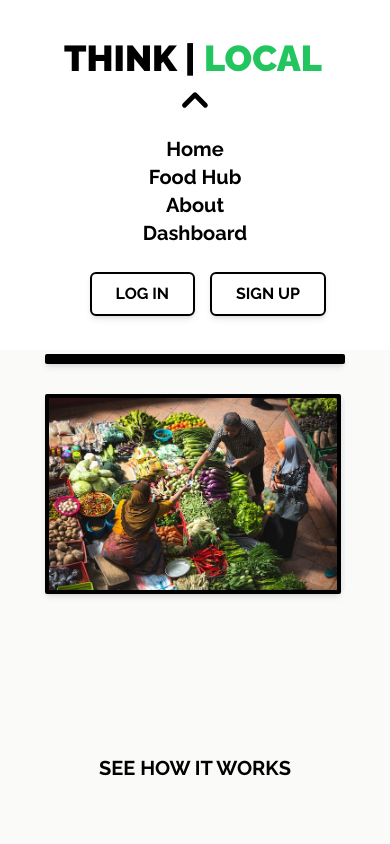
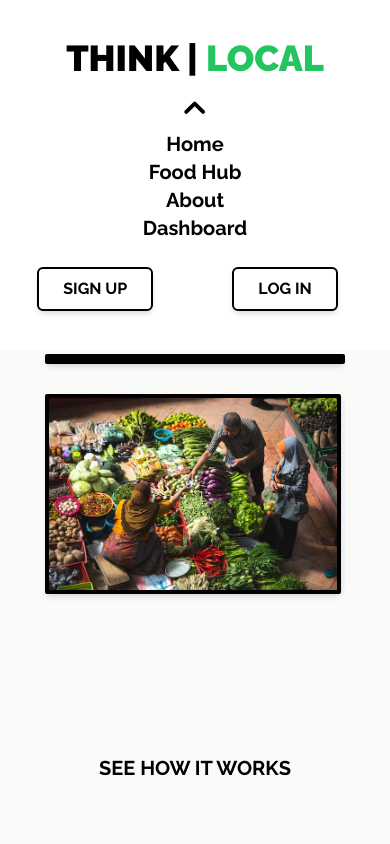
Before and after one commit to lgorvin/localfoods, a React (Vite) app: page / in a window 390 px wide. Both pictures are taken after a click on the icon 195 px from the left and 95 px from the top of the page. Shown: the top 844 px of the page. Built offline with nearby package versions, Linux system fonts and the light colour scheme; no server answers.

Commit message:
navbar changes

```diff
--- a/src/components/NavBar.tsx
+++ b/src/components/NavBar.tsx
@@ -45,7 +45,7 @@ const NavBar = () => {
       <div className="w-screen  h-[75px] pb-[150px] mt-[-40px] bg-white  shadow-md">
         {/* <img className="mt-[85px] mx-[90px] scale-90" src={logo} alt="" /> */}
         <Link to="/">
-          <h1 className="ml-16 font-bold text-6xl ">
+          <h1 className="lg:ml-16 text-center lg:text-left font-bold text-6xl ">
             <span className="text-4xl font-black">
               <br />
               THINK | <span className=" text-green-500">LOCAL</span>
@@ -78,29 +78,35 @@ const NavBar = () => {
         {!dropDown && (
           <>
             {!tailwindLg && (
-              <>
+              <div className="flex justify-center">
                 <svg
                   onClick={handleDropDown}
-                  className="scale-[0.15] mt-[-180px]"
+                  className="scale-[0.15] mr-[4px] mt-[-180px] relative"
                   xmlns="http://www.w3.org/2000/svg"
                   viewBox="0 0 24 24"
                 >
                   <path d="M17,9.17a1,1,0,0,0-1.41,0L12,12.71,8.46,9.17a1,1,0,0,0-1.41,0,1,1,0,0,0,0,1.42l4.24,4.24a1,1,0,0,0,1.42,0L17,10.59A1,1,0,0,0,17,9.17Z" />
                 </svg>
-              </>
+              </div>
             )}
           </>
         )}
+        {!tailwindLg && (
+          <>
             {dropDown && (
-          <div className="bg-white absolute z-30 h-[270px] w-screen animate__animated animate__zoomIn ">
-            <ul className="text-center mt-[30px] ">
+              <div className="bg-white absolute z-30 h-[270px] w-screen flex justify-center animate__animated animate__zoomIn ">
+                <ul className="text-center mt-[170px] ">
                   <li
                     onClick={handleDropDown}
                     className=" duration-300 cursor-pointer"
                   >
                     <svg
                       onClick={handleDropDown}
-                  className="scale-[0.15] mt-[-205px] mb-[-160px] rotate-180"
+                      className={
+                        user
+                          ? "scale-[0.25] mt-[-235px] mb-[-60px] rotate-180"
+                          : "scale-[0.15] mt-[-300px] mb-[-135px] rotate-180"
+                      }
                       xmlns="http://www.w3.org/2000/svg"
                       viewBox="0 0 24 24"
                     >
@@ -127,21 +133,36 @@ const NavBar = () => {
                     <Link to="/dashboard">Dashboard</Link>
                   </li>
                   {!user && (
-                <button className="bg-white rounded-md shadow-md border-2 font-semibold border-black px-6 py-2 float-right mt-[25px] mr-[64px] hover:bg-green-500 active:scale-95 hover:text-white duration-500">
+                    <button className="bg-white rounded-md shadow-md border-2 font-semibold border-black px-6 py-2  mt-[25px] mr-[64px] hover:bg-green-500 active:scale-95 hover:text-white duration-500">
                       <h1 className=" font-bold inline">
                         <Link to="/signup">SIGN UP</Link>
                       </h1>
                     </button>
                   )}
                   {!user && (
-                <button className="bg-white rounded-md shadow-md border-2 font-semibold border-black px-6 py-2 float-right mt-[25px] mx-[15px] hover:bg-green-500 active:scale-95 hover:text-white duration-500">
+                    <button className="bg-white rounded-md shadow-md border-2 font-semibold border-black px-6 py-2  mt-[25px] mx-[15px] hover:bg-green-500 active:scale-95 hover:text-white duration-500">
                       <h1 className=" font-bold inline">
                         <Link to="/login">LOG IN</Link>
                       </h1>
                     </button>
                   )}
+                  {user && (
+                    <div className=" mt-[10px]">
+                      <h1 className="text-black text-3xl">
+                        <Link to="/dashboard">{name}</Link>
+                      </h1>
+                      <h1
+                        className="cursor-pointer hover:text-xl duration-300"
+                        onClick={logout}
+                      >
+                        Log Out?
+                      </h1>
+                    </div>
+                  )}
                 </ul>
               </div>
+            )}
+          </>
         )}
 
         {tailwindLg && (
```
Lines whose indentation alone changed are shown as unchanged.
